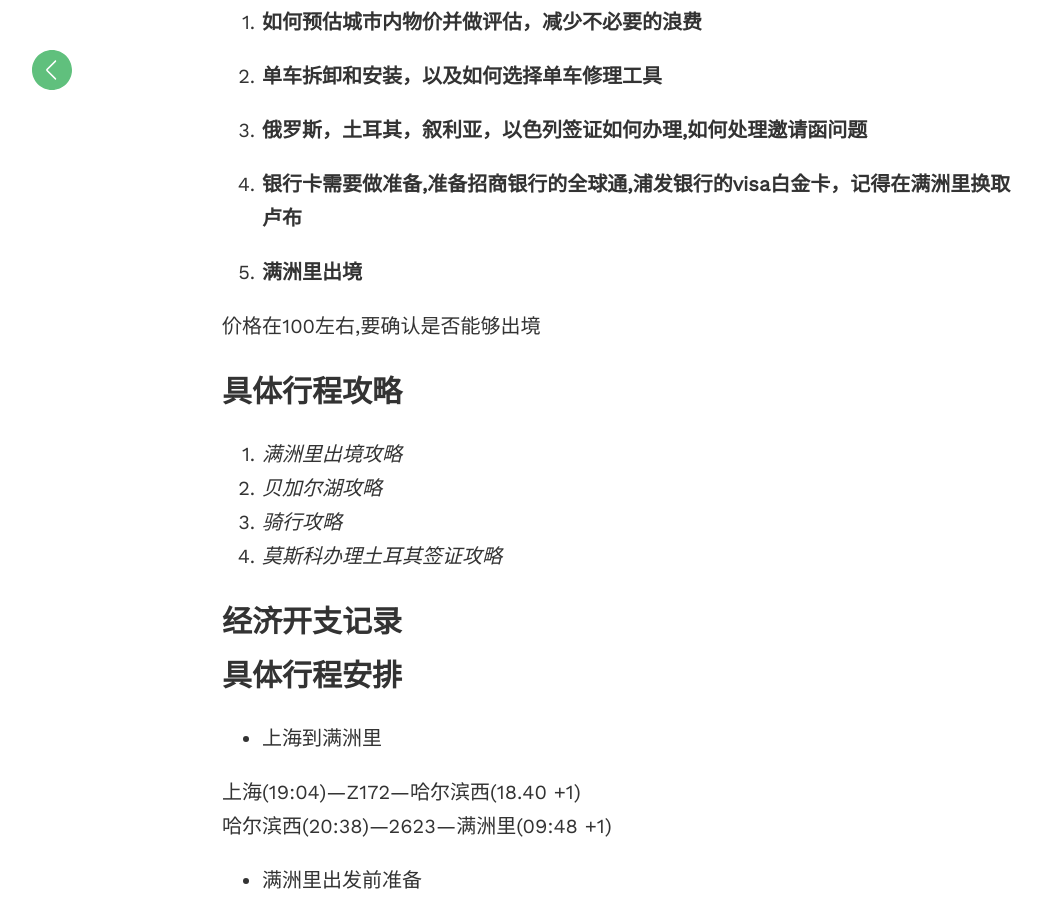
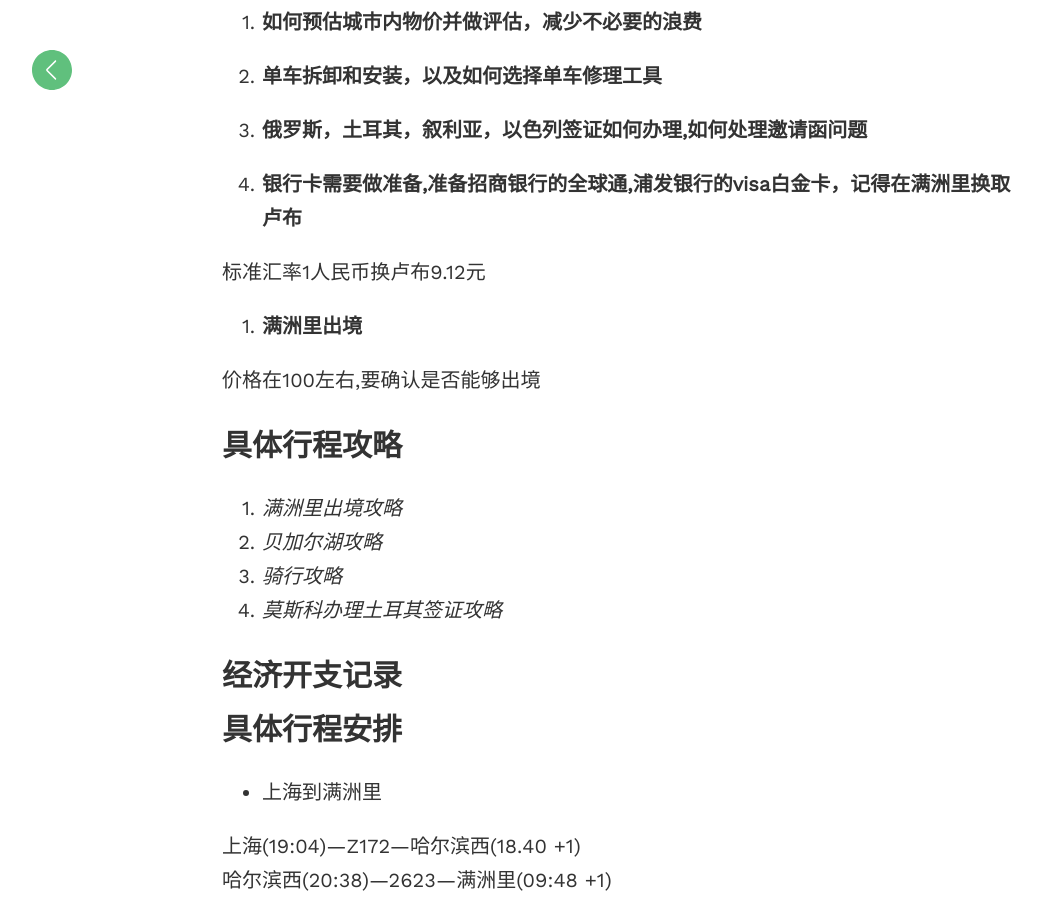
Before and after one commit to aFeiZzz/jianjustin.github.io, a Jekyll site: the page built from _posts/2018-02-25-2018行走计划.md, in a window 1280 px wide and 900 px high, scrolled down 4408 px. Shown: the whole window, without its empty margins (18-1059 px from the left). Built offline with Jekyll 4.4.1, drawn with Linux system fonts in a browser that asks for light colours; comment, search, counter and statistics services are not loaded.

Commit message:
调整样式

```diff
--- a/_posts/2018-02-25-2018行走计划.md
+++ b/_posts/2018-02-25-2018行走计划.md
@@ -98,6 +98,8 @@
 
 5. **银行卡需要做准备,准备招商银行的全球通,浦发银行的visa白金卡，记得在满洲里换取卢布**
 
+标准汇率1人民币换卢布9.12元
+
 6. **满洲里出境**
 
 价格在100左右,要确认是否能够出境
@@ -118,10 +120,9 @@
 哈尔滨西(20:38)—2623—满洲里(09:48 +1) <br>
 
 * 满洲里出发前准备
-
-- 电话卡准备
-- 外币准备(15000卢布)
-- 户外灶准备
-- 单车调试
-- 行李再次确认
-- 攻略再次确认
+  - 电话卡准备
+  - 外币准备(15000卢布)
+  - 户外灶准备
+  - 单车调试
+  - 行李再次确认
+  - 攻略再次确认
```
